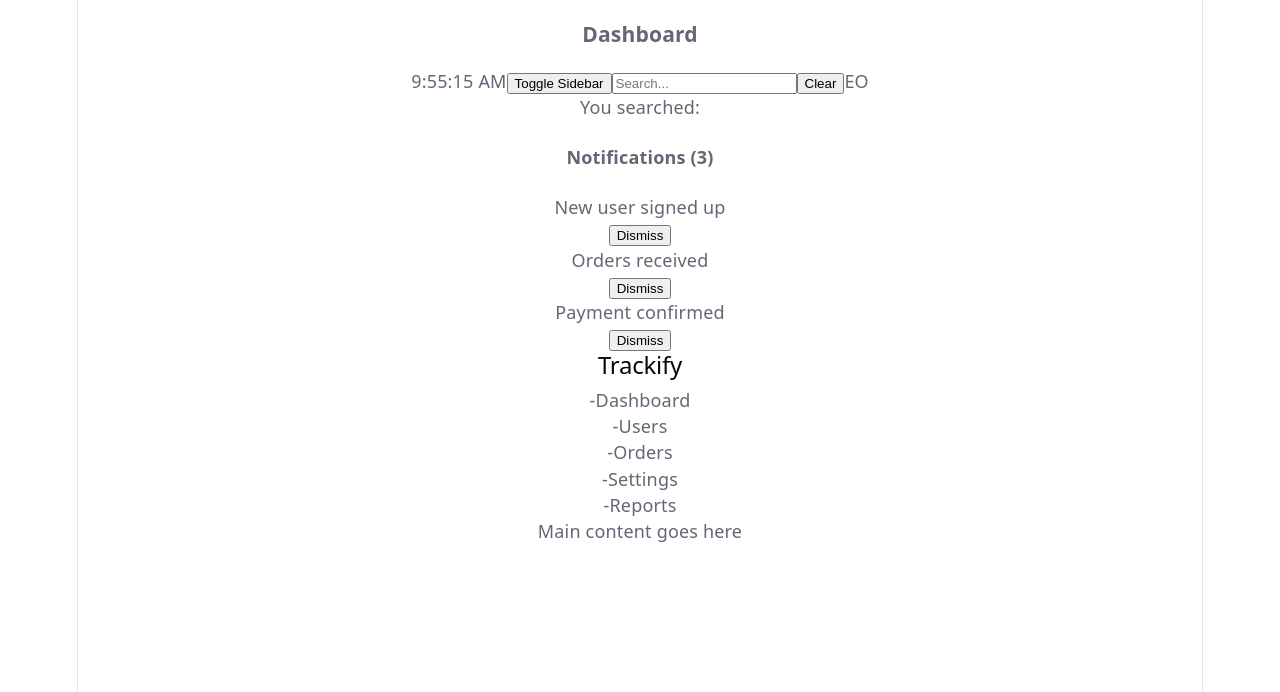
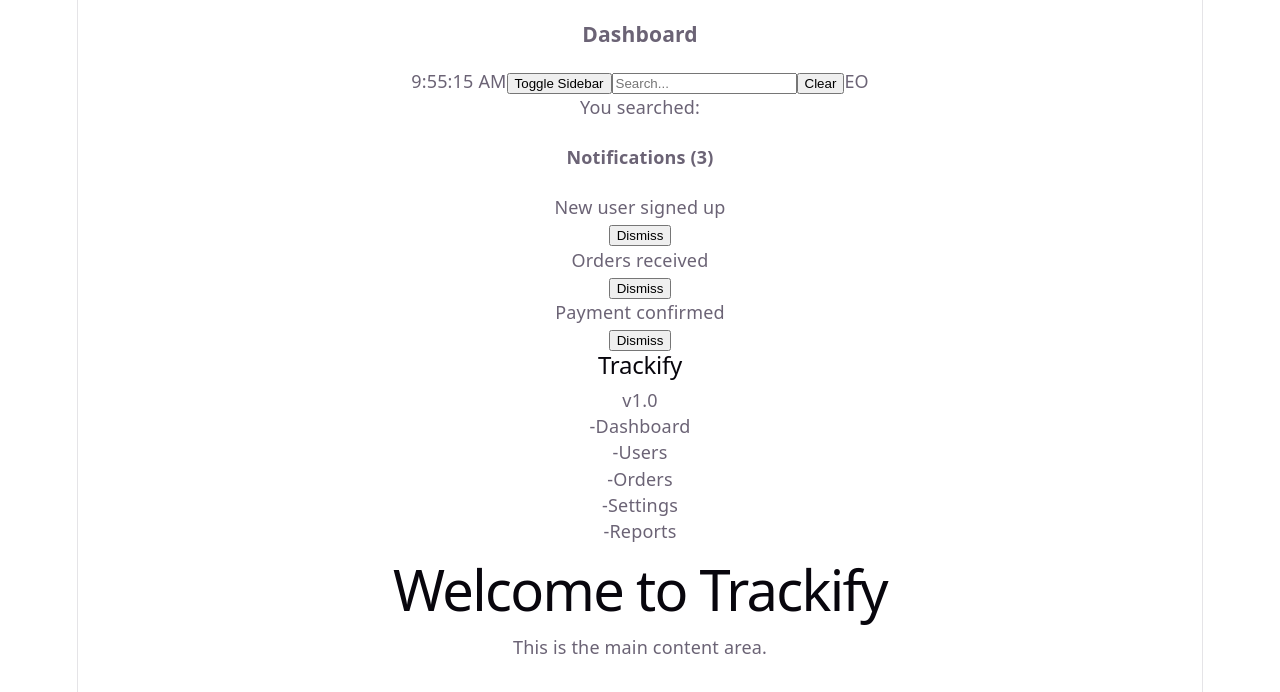
Before and after one commit to edwinonkundi68-cyber/trackify, a React (Vite) app: page / in a window 1280 px wide. Shown: the top 692 px of the page. Built offline with nearby package versions, Linux system fonts and the light colour scheme.

Commit message:
Day 14: useContext - AppContext

```diff
--- a/src/App.tsx
+++ b/src/App.tsx
@@ -1,22 +1,29 @@
 import { useState } from "react"
 import Sidebar from "./components/Sidebar"
 import Topbar from "./components/Topbar"
+import { AppContext } from "./context/AppContext"
 
 function App(){
   const[isOpen,setIsOpen]=useState(true)
-  function toggleSidebar(){
+
+  function hundleToggle(){
     setIsOpen(!isOpen)
   }
   return(
-    <div>
-      <Topbar onToggle={toggleSidebar} />
+    <AppContext.Provider value={{appName:"Trackify",version:1.0}}>
       <div>
-        {isOpen && (<Sidebar appName="Trackify" isLoggedIn={true}/>)}
-        <main>
-          <p>Main content goes here</p>
-        </main>
+        <Topbar onToggle={hundleToggle}/>
+        <div>
+          {isOpen &&(
+            <Sidebar isLoggedIn={true} />
+          )}
+          <main>
+            <h1>Welcome to Trackify</h1>
+            <p>This is the main content area.</p>
+          </main>
+        </div>
       </div>
-    </div>
+    </AppContext.Provider>
   )
 }
 export default App
--- a/src/components/Sidebar.tsx
+++ b/src/components/Sidebar.tsx
@@ -1,5 +1,7 @@
-interface SidebarProps{
-    appName:string
+import { useContext } from "react"
+import { AppContext } from "../context/AppContext"
+
+        interface SidebarProps{
     isLoggedIn:boolean
 }
 
@@ -11,9 +13,11 @@ const navItems =[
     {id:5, icon: "-", label: "Reports"},
 ]
 function Sidebar(props:SidebarProps){
+    const {appName,version} = useContext(AppContext)
     return(
         <div>
-            <h2>{props.appName}</h2>
+            <h2>{appName}</h2>
+            <p>v{version}.0</p>
             {props.isLoggedIn?(
                 <nav>
                     {navItems.map((item)=>(
--- /dev/null
+++ b/src/context/AppContext.tsx
@@ -0,0 +1,9 @@
+import { createContext } from "react"
+interface AppContextType {
+    appName: string
+    version: number
+}
+export const AppContext = createContext<AppContextType>({
+    appName: "Trackify",
+    version: 1.0
+})
```
